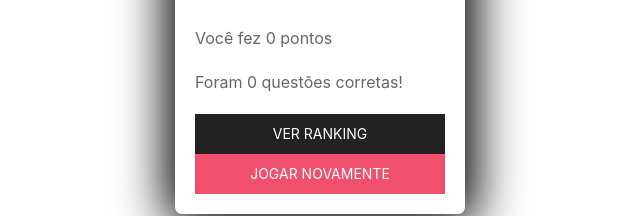
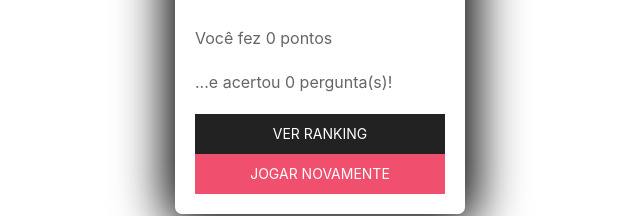
Before and after one commit to tryber/sd-03-project-trivia-react-redux-13, a React (Create React App) app: page /feedback in a window 1280 px wide. Shown: the part 413-629 px from the top of the page, without its empty margins (320-960 px from the left). Built offline with nearby package versions, Linux system fonts and the light colour scheme; no server answers.

Commit message:
nomes do data testid de ranking

```diff
--- a/src/pages/Feedback/index.jsx
+++ b/src/pages/Feedback/index.jsx
@@ -20,7 +20,7 @@ class Feedback extends React.Component {
           <Navbar />
           <h2 data-testid="feedback-text">{answerFeedback}</h2>
           <p data-testid="feedback-total-score">{`Você fez ${score} pontos`}</p>
-          <p data-testid="feedback-total-question">{`Foram ${assertions} questões corretas!`}</p>
+          <p data-testid="feedback-total-question">{`...e acertou ${assertions} pergunta(s)!`}</p>
           <section>
             <div >
               <GetLinks />
--- a/src/pages/Ranking/getTable.js
+++ b/src/pages/Ranking/getTable.js
@@ -18,8 +18,8 @@ export const tableBody = (players) => (
           <th>
             <img src={player.picture} alt={player.name} />
           </th>
-          <th data-testeid={`player-name-${index}`}>{player.name}</th>
-          <th data-testeid={`player-score-${index}`}>{player.score}</th>
+          <th data-testid={`player-name-${index}`}>{player.name}</th>
+          <th data-testid={`player-score-${index}`}>{player.score}</th>
         </tr>
       ))}
   </tbody>
```
